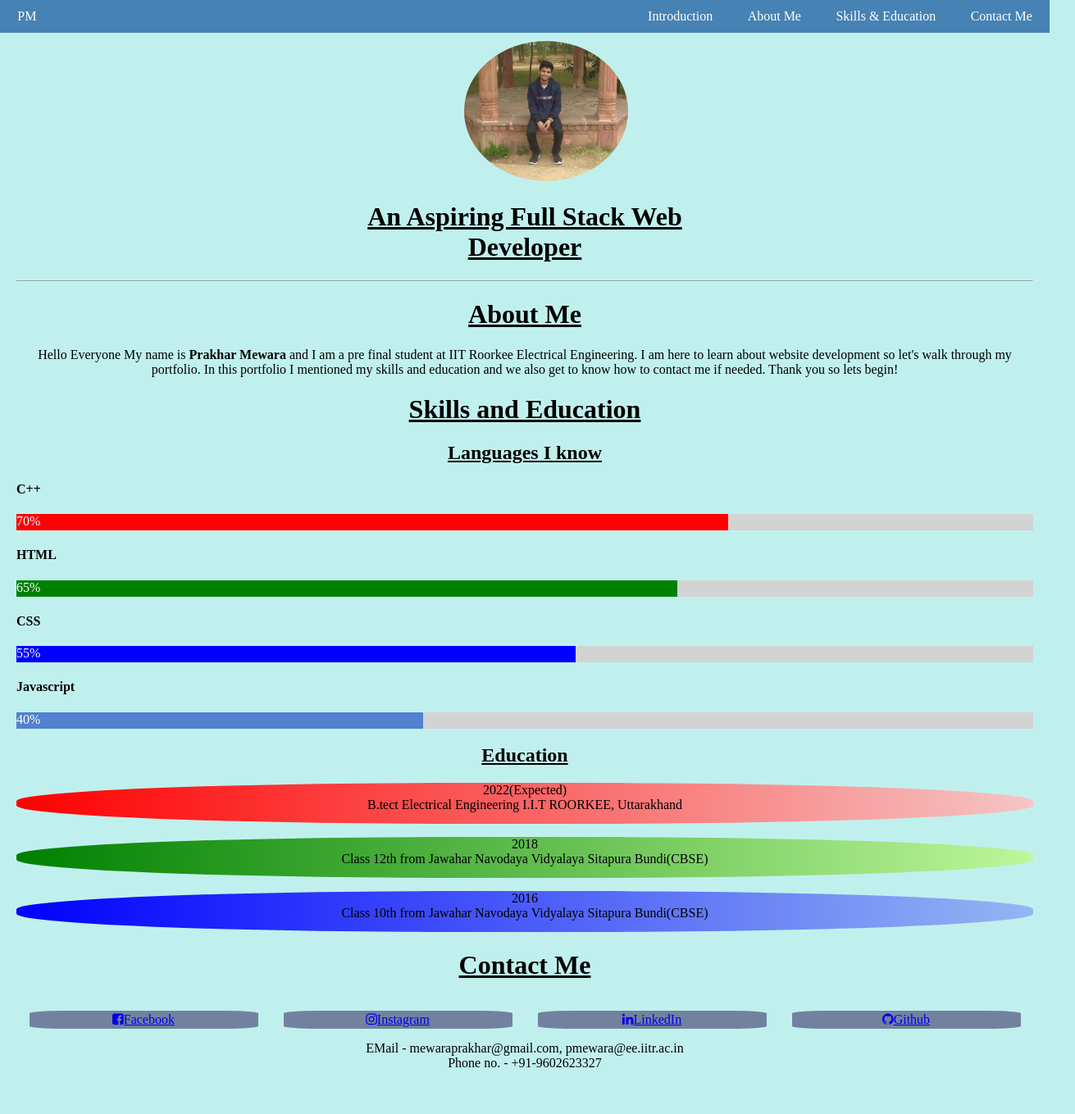
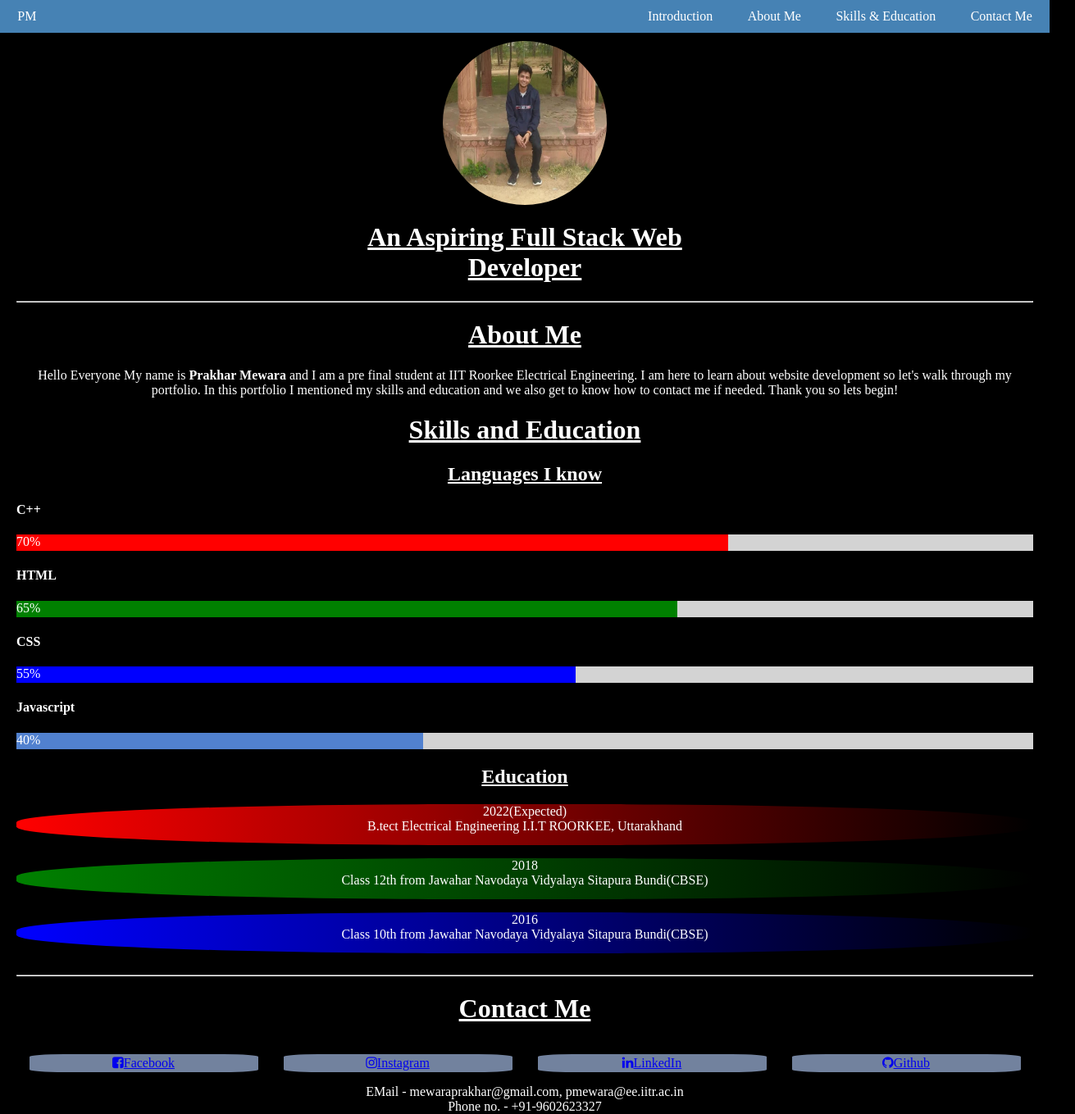
Before and after one commit to mewaraprakhar/Portfolio, a plain HTML site: page Portfolio.html in a window 1280 px wide. Shown: the whole page at 82% size, 1311 px wide, since content can reach past the window. Before the commit the page ends 1306 px from the top, so only its background shows below. Drawn offline with Linux system fonts and the light colour scheme.

Commit message:
Initial Commit

```diff
--- a/Portfolio.css
+++ b/Portfolio.css
@@ -1,13 +1,19 @@
 body{
-	background-color: #c0f0ee;
+	background-color: black;
 	margin:0;
 	padding: 0;
 	box-sizing: border-box;
+	color:white;
+
+}
+html{
+	scroll-behavior: smooth;
 }
 .topnav {
 	background-color: steelblue;
 	line-height: 40px;
 	 margin-top: 0;
+	 color:white;
 
 }
 .topnav a{
@@ -18,6 +24,7 @@ body{
 .rights {
 	float: right;
 	padding: 0 1.66%;
+
 }
 .topnav a:nth-of-type(1){
 	padding-left: 1.66%;
@@ -33,39 +40,49 @@ body{
 	margin:0px 50px;
 }
 #profilepic{
-	width:50%;
-	max-width: 200px;
-	margin-left: 44%;
-	margin-right: 44%;
-	margin-top: 10px;
+	/*width:50%;*/
+	/*max-width: 200px;*/
+	width: 200px;
 	border-radius: 50%;
-	height: auto;
-	max-height: 200px;
+	height: 200px;
+	/*max-height: 200px;*/
+	/*height: 200px;*/
+	/*display: inline-block;*/
+	/*margin: auto;*/
 }
-.aboutme{
+#imageholder{
+    display: flex;
+    flex-direction: row-reverse;
+    justify-content: center;
+    align-items: center;
+    margin-top: 10px;
+
+}
+
+#aboutme{
 	text-align: center;
 }
-.skillsandeducation h2{
+#skillsandeducation h2{
 	text-align: center;
 
 }
-.contact{
+#contact{
 	text-align: center;
 }
 .grad1{
-	background-image: linear-gradient(to right, red , #f5c5c4);
+	background-image: linear-gradient(to right, red , black);
 	border-radius:45%;
 	text-align:center;
 	height: 50px;
 }
 .grad2{
-	background-image: linear-gradient(to right, green , #bdf799);
+	background-image: linear-gradient(to right, green , black);
 	border-radius:45%;
 	text-align:center;
 	height: 50px;
 }
 .grad3{
-	background-image: linear-gradient(to right, blue , #94b6f2);
+	background-image: linear-gradient(to right, blue , black);
 	border-radius:45%;
 	text-align:center;
 	height: 50px;
--- a/Portfolio.html
+++ b/Portfolio.html
@@ -8,32 +8,32 @@
 <body>
 
 <nav class="topnav">
-		<a href="#" class="active">PM</a>
-		<a class="rights" href="">Contact Me</a>
-		<a class="rights" href="">Skills & Education</a>
-		<a class="rights" href="">About Me</a>
+		<a href="#">PM</a>
+		<a class="rights" href="#contact">Contact Me</a>
+		<a class="rights" href="#skillsandeducation">Skills & Education</a>
+		<a class="rights" href="#aboutme">About Me</a>
 		<a class="rights" href="">Introduction</a>
 
 </nav>
 <div class="rest">
-<img src="test.jpg" alt="My test image" id="profilepic">
+<div id="imageholder">
+	<img src="test.jpg" alt="My test image" id="profilepic">
+</div>
 <div id="profilediv">
-
 	<div class="intro">
-
-	<h1>An Aspiring Full Stack Web Developer</h1>
-</div>
+		<h1>An Aspiring Full Stack Web Developer</h1>
+	</div>
 </div>
 <hr>
 
 
-<div class="aboutme">
+<div id="aboutme">
 	<h1>About Me</h1>
 		<p class="square">
 			Hello Everyone My name is <strong>Prakhar Mewara</strong> and I am a pre final student at IIT Roorkee Electrical Engineering. I am here to learn about website development so let's walk through my portfolio. In this portfolio I mentioned my skills and education and we also get to know how to contact me if needed. Thank you so lets begin!
 		</p>
 </div>
-<div class="skillsandeducation">
+<div id="skillsandeducation">
 	<h1 style="text-align: center;">Skills and Education</h1>
 	<div>
 		<h2>Languages I know</h2>
@@ -69,11 +69,12 @@
 			  Class 10th from Jawahar Navodaya Vidyalaya Sitapura Bundi(CBSE)</p>
 		</div>
 	</div>
-
+	<br/>
+	<hr />
 
 
 </div>
-<div class="contact">
+<div id="contact">
 	<h1>Contact Me</h1>
 	<div class="rectangle"><a href="https://www.facebook.com/prakhar.mewara"><i class="fa fa-facebook-square"></i>Facebook</a></div>
 	<div class="rectangle"><a href="https://www.instagram.com/mewara_prakhar/"><i class="fa fa-instagram"></i>Instagram</a></div>
```
Also changed, not shown: 1 other file.
